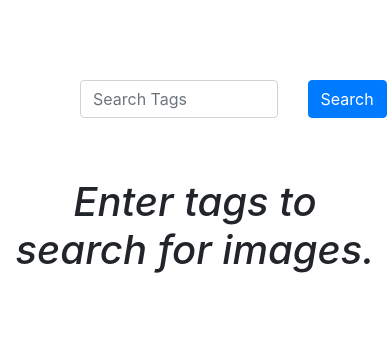
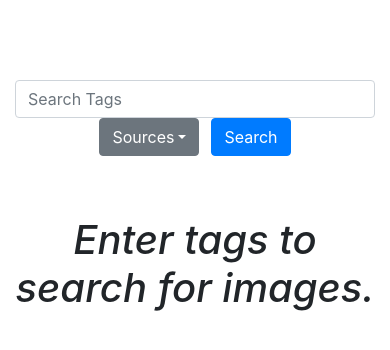
Before and after one commit to compile10/KyotoSearch, a React (Create React App) app: page / in a window 390 px wide. Shown: the top 350 px of the page. Built offline with nearby package versions, Linux system fonts and the light colour scheme.

Commit message:
Added CSS for sources button

```diff
--- a/src/App.js
+++ b/src/App.js
@@ -200,7 +200,7 @@ class App extends Component{
     this.state = {
       totalImages: 0,
       update: false,
-      service: 'gelbooru',
+      source: 0,
       currentPage: -1,
       tags: '',
       gridLoaded: false
@@ -238,6 +238,10 @@ class App extends Component{
     this.setState({currentPage: inPage})
   }
 
+  setSource(inService){
+    this.setState({source: inService})
+  }
+
 
   render(){
 
@@ -254,7 +258,7 @@ class App extends Component{
     <Router>
       <div>
         <div className="container">
-          <Tagbar service={this.state.service} onClick={(tag, page) => this.onClick(tag, page)}/>
+          <Tagbar source={this.state.source} setSource={(x) => this.setSource(x)} onClick={(tag, page) => this.onClick(tag, page)}/>
         </div>
         <div className="container-fluid gridStyle">
         <Switch>
--- a/src/Helper.js
+++ b/src/Helper.js
@@ -22,16 +22,16 @@ function convertToTyped(escapedTags){
 }
 
 function lookupSources(code){
-    const sources = ["gelbooru", "danbooru"]
+    const sources = ["Gelbooru", "Danbooru"]
     return sources[code]
 }
 
 function lookupCode(text){
     const codes = {
-        "gelbooru": 1,
-        "danbooru": 2
+        "gelbooru": 0,
+        "danbooru": 1
     }
-    return codes[text]
+    return codes[text.toLowerCase()]
 }
 
 
--- a/src/Navigation.js
+++ b/src/Navigation.js
@@ -1,11 +1,13 @@
 import React, { Component } from 'react';
 import { Redirect } from "react-router-dom";
-import convertToURI, {convertToTyped} from './Helper'
+import convertToURI, {convertToTyped, lookupSources} from './Helper'
 
 
 
 const LEFT_PAGE = -1;
 const RIGHT_PAGE = -2;
+
+const SOURCES_COUNT = 2;
 
 class Pagination extends React.Component{
     constructor(props){
@@ -167,13 +169,15 @@ class Pagination extends React.Component{
         return(
           <div className="Tagbar" >
           <div className="row justify-content-center">
-            <div className ="col-lg-4 col-md-5 col-7">
+            <div className ="col-lg-4 col-md-5 col-12">
             <form>
               <input type="text" className="form-control" placeholder="Search Tags" value={this.state.inputvalue} onChange={this.handleChange } onKeyPress={this.enterKey} />
             </form>
             </div>
-            <div className="col-lg-1 col-md-1 col-1">
-              <button type="button" className="btn btn-primary" onClick={() => {this.props.onClick(this.state.inputvalue, 1); this.setState({ click: true}) }} >Search</button>
+
+            <div className="col-auto">
+              <Dropdown source={this.props.source} setSource={(x) => this.props.setSource(x)}/>
+              <button type="button" style={{marginLeft: "12px"}} className=" d-inline btn btn-primary" onClick={() => {this.props.onClick(this.state.inputvalue, 1); this.setState({ click: true}) }} >Search</button>
             </div>
             </div>
             { this.state.click && <Redirect to={`/s/${this.props.service}/?tags=${convertToURI(this.state.inputvalue)}&page=1`} /> }
@@ -186,13 +190,29 @@ class Pagination extends React.Component{
 class Dropdown extends React.Component{
   constructor(props){
     super(props)
-
   }
 
 
+
   render(){
+    let dropdownOptions = []
+    for(let i = 0; i < SOURCES_COUNT; i++ ){
+        dropdownOptions.push(
+          <button className={"dropdown-item" + (this.props.source === i ? " active" : "")} onClick={() => this.props.setSource(i)} >{lookupSources(i)}</button>
+        )
+      }
 
-    return( <div></div> )
+
+    return(
+      <div className="d-inline">
+      <button class="btn btn-secondary  dropdown-toggle" type="button" id="dropdownMenuButton" data-toggle="dropdown">
+        Sources
+      </button>
+       <div class="dropdown-menu">
+        {dropdownOptions}
+      </div>
+      </div>
+    )
   }
 }
 
```
